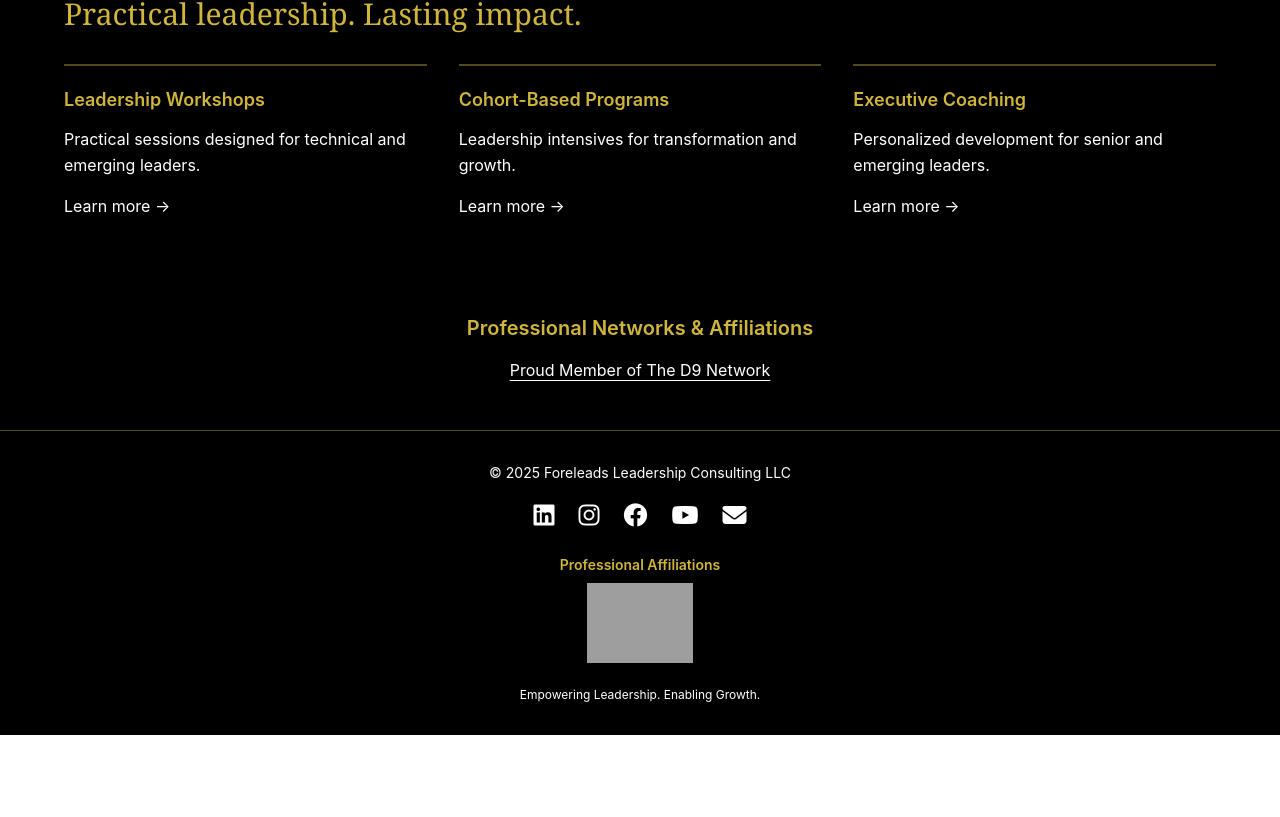
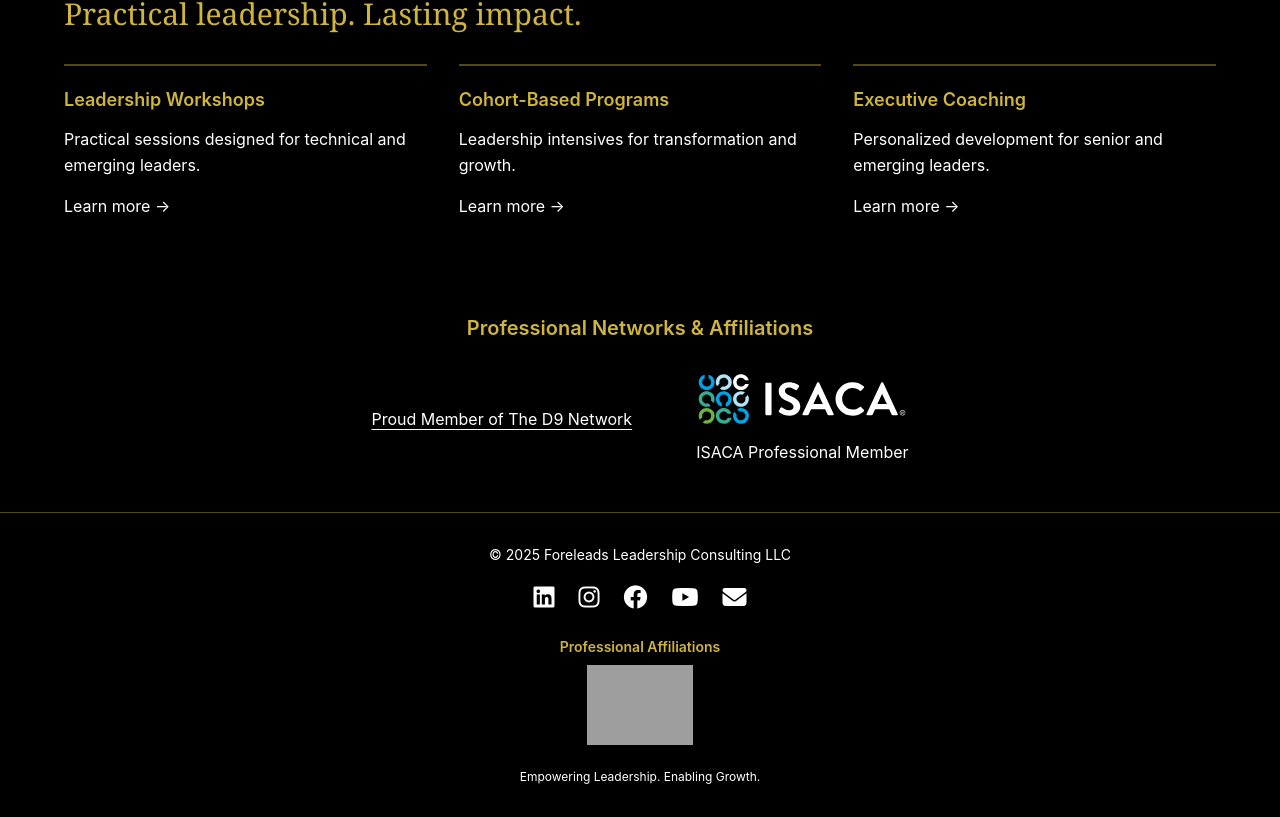
Before and after one commit to foretechleaders/Foreleads-site-final, a React (Vite) app: page / in a window 1280 px wide. Shown: the part 891-1708 px from the top of the page. Before the commit the page ends 1626 px from the top, so only its background shows below. Built offline with nearby package versions, Linux system fonts and the light colour scheme; grey boxes are pictures that could not be loaded.

Commit message:
Add ISACA Professional Member homepage affiliation

```diff
--- a/src/pages/Home.jsx
+++ b/src/pages/Home.jsx
@@ -45,7 +45,13 @@ export default function Home() {
       </section>
       <section className="text-center px-6 py-12">
         <h2 className="text-xl font-semibold text-white mb-4">Professional Networks & Affiliations</h2>
-        <a href="https://www.thed9network.com/united-states/virginia-beach/professional-services/foreleads-leadership-consulting-llc?from=badge" className="text-white underline underline-offset-4">Proud Member of The D9 Network</a>
+        <div className="flex flex-wrap justify-center items-center gap-10 md:gap-16 mt-8">
+          <a href="https://www.thed9network.com/united-states/virginia-beach/professional-services/foreleads-leadership-consulting-llc?from=badge" className="text-white underline underline-offset-4">Proud Member of The D9 Network</a>
+          <a href="https://www.isaca.org/membership" target="_blank" rel="noopener noreferrer" className="flex flex-col items-center gap-4 text-white hover:underline underline-offset-4">
+            <img src="/isaca-logo.svg" alt="ISACA" width="205" height="50" loading="lazy" className="w-52 max-w-full h-auto object-contain" />
+            <span>ISACA Professional Member</span>
+          </a>
+        </div>
       </section>
     </div>
   );
```
Also changed, not shown: public/isaca-logo.svg (added).
